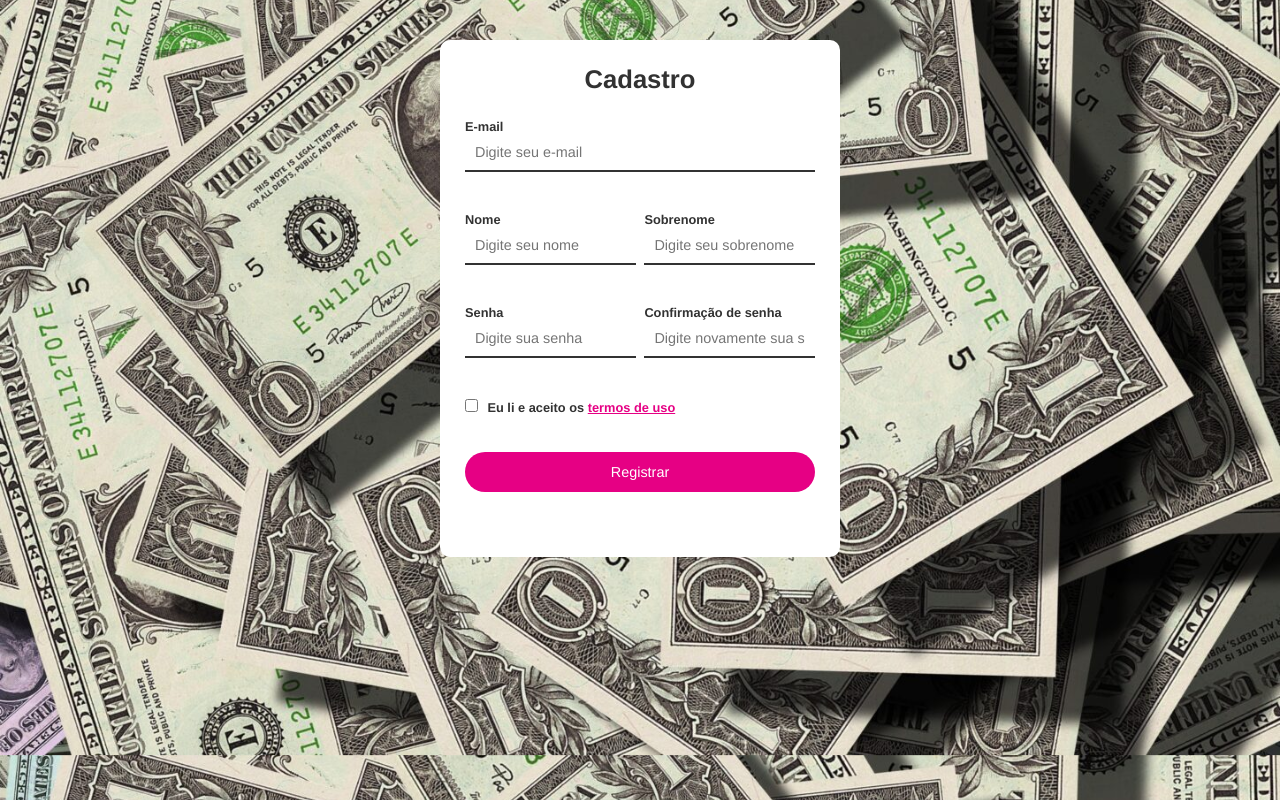
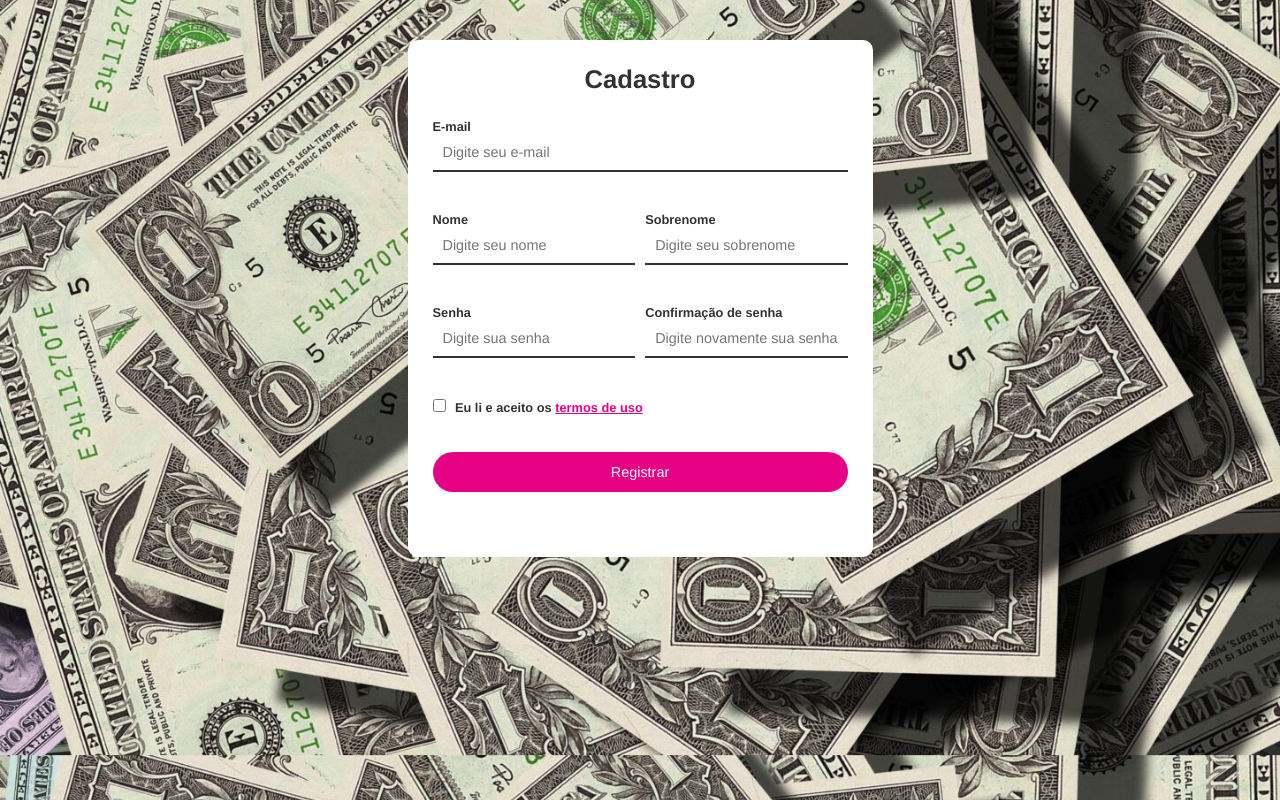
Before and after one commit to JorgeMarandola/Projeto-Financeiro, a plain HTML site: page docs/cadastro.html in a window 1280 px wide. Drawn offline with Linux system fonts and the light colour scheme.

Commit message:
Update stylescad.css
css update

```diff
--- a/docs/css/stylescad.css
+++ b/docs/css/stylescad.css
@@ -27,7 +27,7 @@
 
   /* form */
   #main-container {
-    width: 400px;
+    width: 465px;
     margin-left: auto;
     margin-right: auto;
     background-color: #FFF;
```
